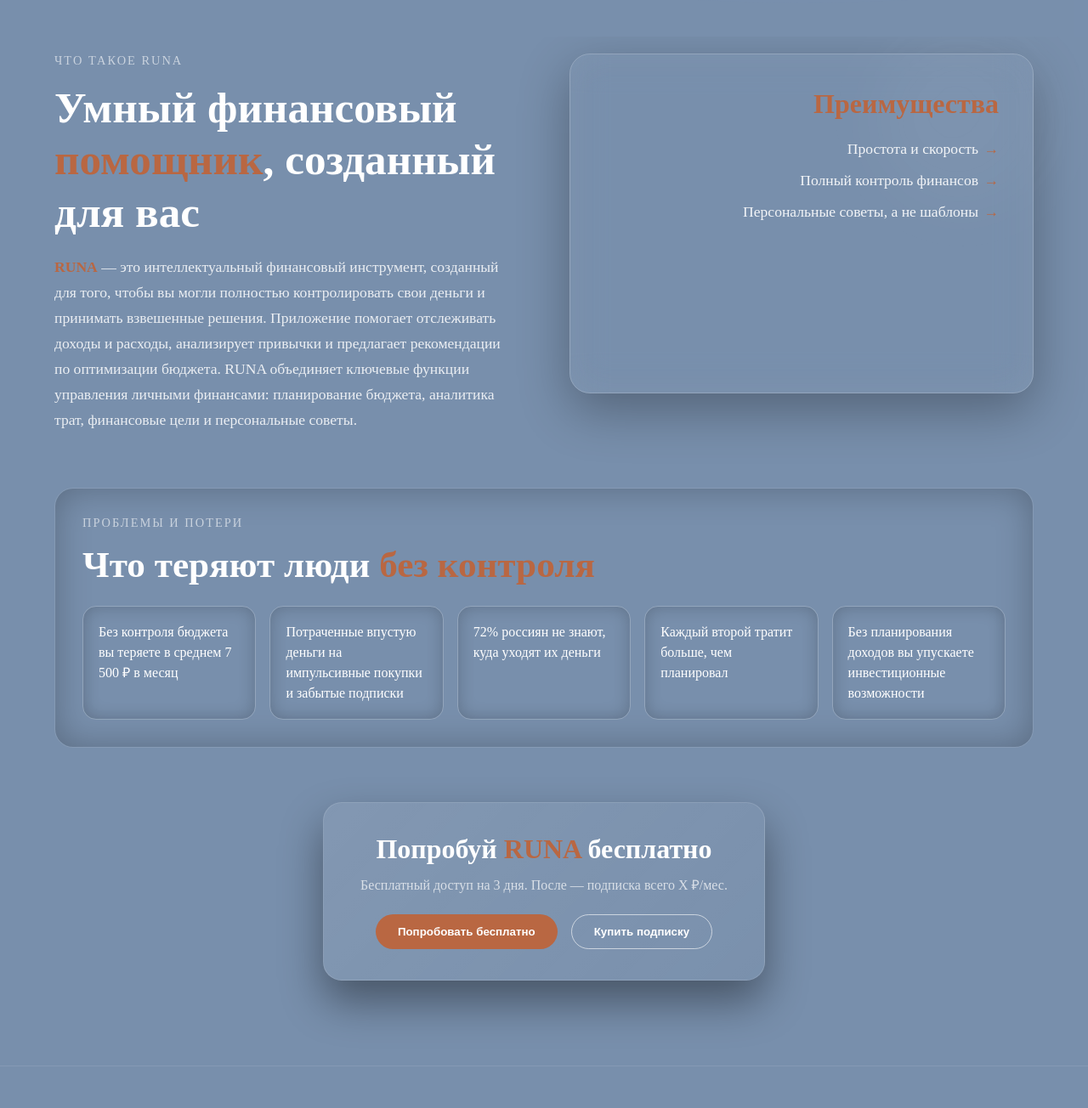
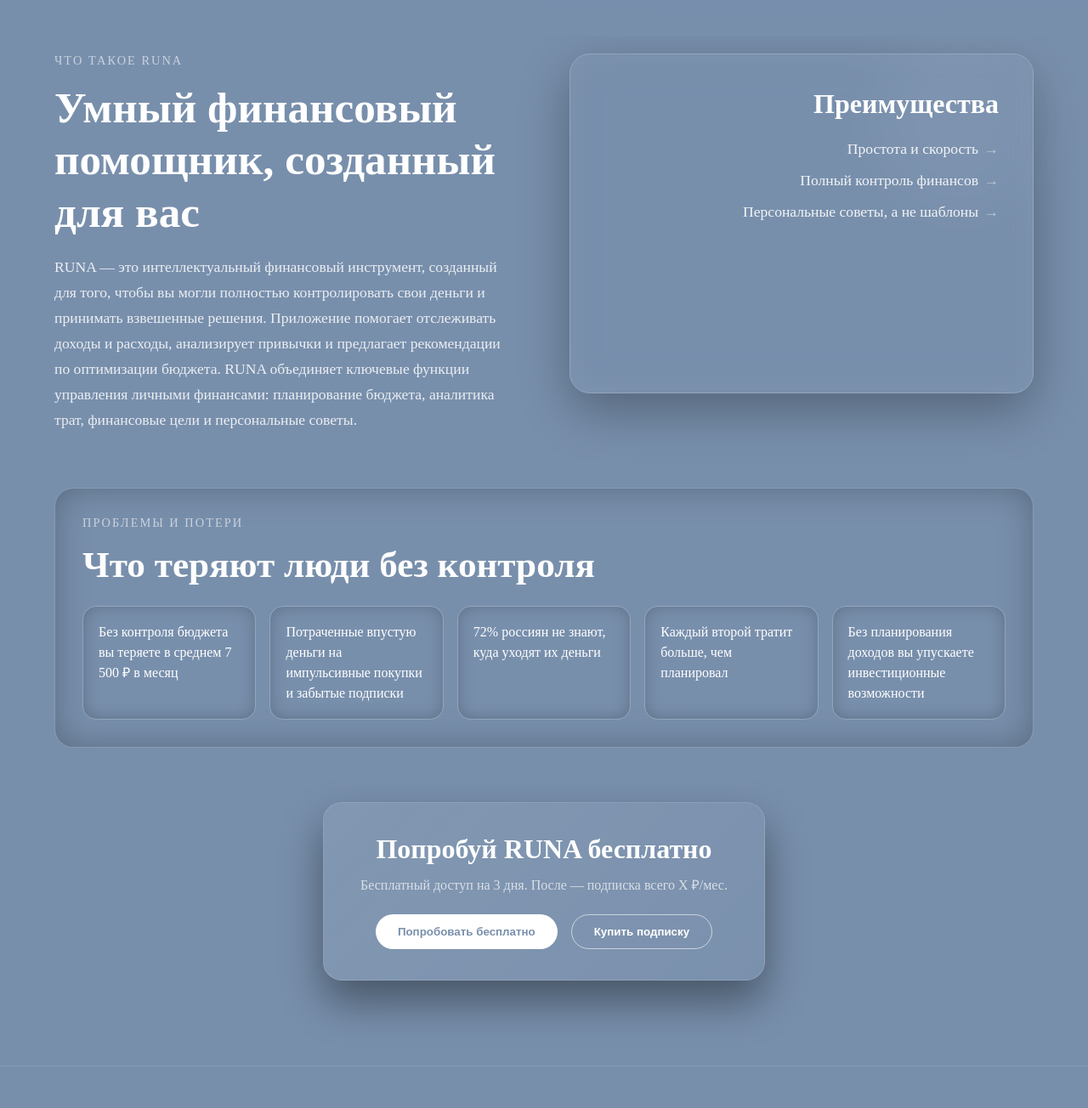
Before and after one commit to lobzik223/Runa-site, a React (Vite) app: page / in a window 1280 px wide. Shown: the part 757-2061 px from the top of the page at 85% size. Built offline with nearby package versions, Linux system fonts and the light colour scheme; grey boxes are pictures that could not be loaded.

Commit message:
Версия 5.6

```diff
--- a/src/App.css
+++ b/src/App.css
@@ -52,19 +52,10 @@
   line-height: 1.2;
 }
 
-.runa-intro h2 .accent {
-  color: #b96742;
-}
-
 .runa-intro .description {
   line-height: 1.7;
   color: rgba(255, 255, 255, 0.85);
   font-size: 1.1rem;
-}
-
-.runa-intro .description .accent {
-  color: #b96742;
-  font-weight: 600;
 }
 
 .feature-advantages {
@@ -104,10 +95,6 @@
   text-align: right;
 }
 
-.advantages-content h3 .accent {
-  color: #b96742;
-}
-
 .advantages-content ul {
   list-style: none;
   padding: 0;
@@ -129,7 +116,7 @@
   content: '→';
   position: absolute;
   right: 0;
-  color: #b96742;
+  color: rgba(255, 255, 255, 0.5);
 }
 
 .runa-problems {
@@ -143,10 +130,6 @@
 .runa-problems h2 {
   margin-bottom: 24px;
   font-size: clamp(2rem, 4vw, 2.7rem);
-}
-
-.runa-problems h2 .accent {
-  color: #b96742;
 }
 
 .problem-grid {
@@ -210,8 +193,8 @@
 }
 
 .btn.primary {
-  background: #b96742;
-  color: #ffffff;
+  background: #ffffff;
+  color: #788FAC;
 }
 
 .btn.secondary {
--- a/src/App.tsx
+++ b/src/App.tsx
@@ -12,9 +12,9 @@
         <section className="runa-intro-features" id="about-runa">
           <div className="runa-intro">
             <p className="eyebrow">Что такое RUNA</p>
-            <h2>Умный финансовый <span className="accent">помощник</span>, созданный для вас</h2>
+            <h2>Умный финансовый помощник, созданный для вас</h2>
             <p className="description">
-              <span className="accent">RUNA</span> — это интеллектуальный финансовый инструмент, созданный для того, чтобы вы могли полностью
+              RUNA — это интеллектуальный финансовый инструмент, созданный для того, чтобы вы могли полностью
               контролировать свои деньги и принимать взвешенные решения. Приложение помогает отслеживать доходы
               и расходы, анализирует привычки и предлагает рекомендации по оптимизации бюджета.
               RUNA объединяет ключевые функции управления личными финансами: планирование бюджета,
@@ -24,7 +24,7 @@
           <aside className="feature-advantages">
             <div className="glass-block"></div>
             <div className="advantages-content">
-              <h3><span className="accent">Преимущества</span></h3>
+              <h3>Преимущества</h3>
               <ul>
                 <li>Простота и скорость</li>
                 <li>Полный контроль финансов</li>
@@ -36,7 +36,7 @@
 
         <section className="runa-problems" id="problems">
           <p className="eyebrow">Проблемы и потери</p>
-          <h2>Что теряют люди <span className="accent">без контроля</span></h2>
+          <h2>Что теряют люди без контроля</h2>
           <div className="problem-grid">
             {[
               'Без контроля бюджета вы теряете в среднем 7 500 ₽ в месяц',
@@ -54,7 +54,7 @@
 
         <section className="runa-pricing" id="pricing">
           <div className="pricing-card">
-            <h2>Попробуй <span className="accent">RUNA</span> бесплатно</h2>
+            <h2>Попробуй RUNA бесплатно</h2>
             <p>Бесплатный доступ на 3 дня. После — подписка всего X ₽/мес.</p>
             <div className="pricing-actions">
               <button className="btn primary">Попробовать бесплатно</button>
--- a/src/components/HeroSection.css
+++ b/src/components/HeroSection.css
@@ -39,7 +39,7 @@
   bottom: 0;
   left: 0;
   width: 100%;
-  height: 120px;
+  height: clamp(50px, 6vw, 100px);
   z-index: 10;
   pointer-events: none;
   overflow: hidden;
@@ -52,16 +52,7 @@
   position: absolute;
   bottom: 0;
   left: 0;
-  animation: wave 20s ease-in-out infinite;
-}
-
-@keyframes wave {
-  0%, 100% {
-    transform: translateX(0);
-  }
-  50% {
-    transform: translateX(-25px);
-  }
+  min-height: 50px;
 }
 
 /* Скрытие кнопок плеера в браузерах */
@@ -94,11 +85,11 @@
   }
 
   .wave-divider {
-    height: 80px;
+    height: clamp(40px, 5vw, 70px);
   }
 
   .wave-svg {
-    height: 80px;
+    min-height: 40px;
   }
 }
 
--- a/src/components/HeroSection.tsx
+++ b/src/components/HeroSection.tsx
@@ -42,8 +42,8 @@
         </video>
         <div className="hero-video-overlay"></div>
         <div className="wave-divider">
-          <svg viewBox="0 0 1200 120" preserveAspectRatio="none" className="wave-svg">
-            <path d="M0,60 Q300,20 600,60 T1200,60 L1200,120 L0,120 Z" fill="#788FAC" />
+          <svg viewBox="0 0 1440 80" preserveAspectRatio="none" className="wave-svg">
+            <path d="M0,40 Q360,10 720,40 T1440,40 L1440,80 L0,80 Z" fill="#788FAC" />
           </svg>
         </div>
       </div>
```
